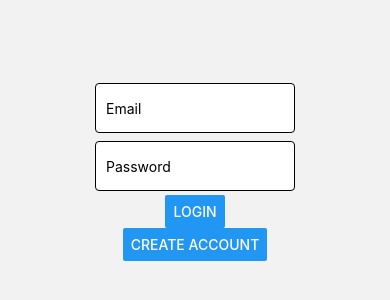
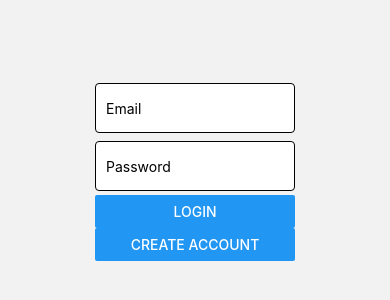
Before and after one commit to AtulVM/JCET, a React Native app: screen /Login in a window 390 px wide. Shown: the part 252-552 px from the top of the page. Built offline with nearby package versions, Linux system fonts and the light colour scheme.

Commit message:
create and sign in working, have to put home page in different file and make signed in user open into it and stay signed in

```diff
--- a/pages/Login.js
+++ b/pages/Login.js
@@ -1,4 +1,4 @@
-import { View, Text, StyleSheet, TextInput, TouchableOpacity, ActivityIndicator, Button } from 'react-native';
+import { View, Text, StyleSheet, TextInput, TouchableOpacity, ActivityIndicator, Button, KeyboardAvoidingView } from 'react-native';
 import React, { useState } from 'react';
 import { createUserWithEmailAndPassword, signInWithEmailAndPassword } from "firebase/auth";
 import { FIREBASE_AUTH } from '../FirebaseConfig';
@@ -15,7 +15,6 @@ const Login = () => {
         console.log("FIREBASE_AUTH:", FIREBASE_AUTH);
 
         const response = await signInWithEmailAndPassword(auth, email, password);
-        sign
         console.log(response);
     }   catch(error){
         console.log(error);
@@ -40,6 +39,7 @@ const Login = () => {
   }
   return (
     <View style={styles.container}>
+    <KeyboardAvoidingView behavior='padding'>
       <TextInput
         value={email}
         style={styles.input}
@@ -61,6 +61,7 @@ const Login = () => {
       < Button title='Create Account' onPress={() => signUp()} />
       </>
       }
+      </KeyboardAvoidingView>
     </View>
   );
 };
```
Also changed, not shown: pages/Details.js (added), pages/Home.js (added).
